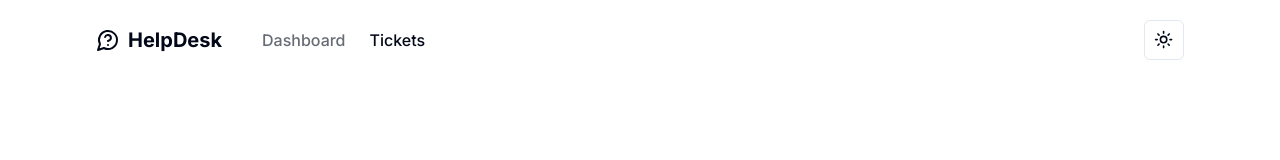
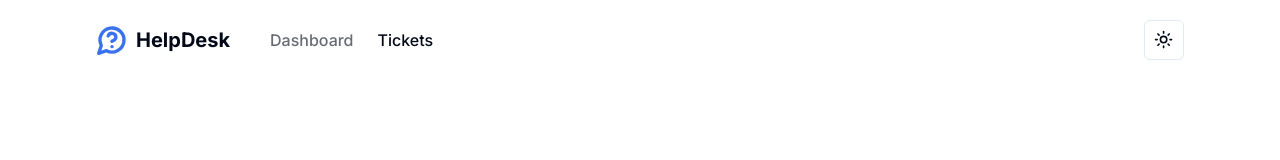
Before and after one commit to shehab910/helpdesk, a Next.js app: page /tickets in a window 1280 px wide. Shown: the top 160 px of the page. Built offline with nearby package versions, Linux system fonts and the light colour scheme; data requests are answered from the project's data file.

Commit message:
Change logo style, Add loading page

```diff
--- /dev/null
+++ b/app/loading.tsx
@@ -0,0 +1,12 @@
+import { Icons } from '@/components/icons';
+import React from 'react';
+
+function Loading() {
+  return (
+    <div className="flex items-center justify-center h-full">
+      <Icons.loader />
+    </div>
+  );
+}
+
+export default Loading;
--- a/app/tickets/page.tsx
+++ b/app/tickets/page.tsx
@@ -1,12 +1,15 @@
 import Headding from '@/components/headding';
-import React from 'react';
+import React, { Suspense } from 'react';
 import TicketList from './ticket-list';
+import Loading from '../loading';
 
 function Tickets() {
   return (
     <>
       <Headding>Tickets</Headding>
-      <TicketList />
+      <Suspense fallback={<Loading />}>
+        <TicketList />
+      </Suspense>
     </>
   );
 }
--- a/components/icons.tsx
+++ b/components/icons.tsx
@@ -1,7 +1,43 @@
-import { Frown, MessageCircleQuestion, X } from 'lucide-react';
+import { cn } from '@/lib/utils';
+import { Frown, MessageCircleQuestion, X, LoaderCircle } from 'lucide-react';
+
+interface CustomIconProps {
+  className?: string;
+  size?: number;
+  strokeWidth?: number;
+}
+
+function MainLogo({
+  size = 32,
+  strokeWidth = 2.5,
+  className,
+}: CustomIconProps) {
+  return (
+    <MessageCircleQuestion
+      className={cn('text-primary/90', className)}
+      strokeWidth={strokeWidth}
+      size={size}
+    />
+  );
+}
+
+function RotatingLoaderCirle({
+  size = 75,
+  strokeWidth = 1.5,
+  className,
+}: CustomIconProps) {
+  return (
+    <LoaderCircle
+      size={size}
+      strokeWidth={strokeWidth}
+      className={cn('animate-spin-slow-color-change', className)}
+    />
+  );
+}
 
 export const Icons = {
-  logo: MessageCircleQuestion,
+  logo: MainLogo,
   close: X,
   sad: Frown,
+  loader: RotatingLoaderCirle,
 };
--- a/components/mobile-nav.tsx
+++ b/components/mobile-nav.tsx
@@ -27,7 +27,7 @@ function MobileNav({ items, setShowMobileMenu, children }: MobileNavProps) {
           href="/"
           className="flex items-center space-x-2"
         >
-          <Icons.logo />
+          <Icons.logo className="text-popover-foreground" />
           <span className="font-bold">{siteConfig.name}</span>
         </Link>
         <nav className="grid grid-flow-row auto-rows-max text-sm">
--- a/tailwind.config.ts
+++ b/tailwind.config.ts
@@ -1,80 +1,88 @@
-import type { Config } from "tailwindcss"
+import type { Config } from 'tailwindcss';
 
 const config = {
-  darkMode: ["class"],
+  darkMode: ['class'],
   content: [
     './pages/**/*.{ts,tsx}',
     './components/**/*.{ts,tsx}',
     './app/**/*.{ts,tsx}',
     './src/**/*.{ts,tsx}',
-	],
-  prefix: "",
+  ],
+  prefix: '',
   theme: {
     container: {
       center: true,
-      padding: "2rem",
+      padding: '2rem',
       screens: {
-        "2xl": "1400px",
+        '2xl': '1400px',
       },
     },
     extend: {
       colors: {
-        border: "hsl(var(--border))",
-        input: "hsl(var(--input))",
-        ring: "hsl(var(--ring))",
-        background: "hsl(var(--background))",
-        foreground: "hsl(var(--foreground))",
+        border: 'hsl(var(--border))',
+        input: 'hsl(var(--input))',
+        ring: 'hsl(var(--ring))',
+        background: 'hsl(var(--background))',
+        foreground: 'hsl(var(--foreground))',
         primary: {
-          DEFAULT: "hsl(var(--primary))",
-          foreground: "hsl(var(--primary-foreground))",
+          DEFAULT: 'hsl(var(--primary))',
+          foreground: 'hsl(var(--primary-foreground))',
         },
         secondary: {
-          DEFAULT: "hsl(var(--secondary))",
-          foreground: "hsl(var(--secondary-foreground))",
+          DEFAULT: 'hsl(var(--secondary))',
+          foreground: 'hsl(var(--secondary-foreground))',
         },
         destructive: {
-          DEFAULT: "hsl(var(--destructive))",
-          foreground: "hsl(var(--destructive-foreground))",
+          DEFAULT: 'hsl(var(--destructive))',
+          foreground: 'hsl(var(--destructive-foreground))',
         },
         muted: {
-          DEFAULT: "hsl(var(--muted))",
-          foreground: "hsl(var(--muted-foreground))",
+          DEFAULT: 'hsl(var(--muted))',
+          foreground: 'hsl(var(--muted-foreground))',
         },
         accent: {
-          DEFAULT: "hsl(var(--accent))",
-          foreground: "hsl(var(--accent-foreground))",
+          DEFAULT: 'hsl(var(--accent))',
+          foreground: 'hsl(var(--accent-foreground))',
         },
         popover: {
-          DEFAULT: "hsl(var(--popover))",
-          foreground: "hsl(var(--popover-foreground))",
+          DEFAULT: 'hsl(var(--popover))',
+          foreground: 'hsl(var(--popover-foreground))',
         },
         card: {
-          DEFAULT: "hsl(var(--card))",
-          foreground: "hsl(var(--card-foreground))",
+          DEFAULT: 'hsl(var(--card))',
+          foreground: 'hsl(var(--card-foreground))',
         },
       },
       borderRadius: {
-        lg: "var(--radius)",
-        md: "calc(var(--radius) - 2px)",
-        sm: "calc(var(--radius) - 4px)",
+        lg: 'var(--radius)',
+        md: 'calc(var(--radius) - 2px)',
+        sm: 'calc(var(--radius) - 4px)',
       },
       keyframes: {
-        "accordion-down": {
-          from: { height: "0" },
-          to: { height: "var(--radix-accordion-content-height)" },
+        'accordion-down': {
+          from: { height: '0' },
+          to: { height: 'var(--radix-accordion-content-height)' },
         },
-        "accordion-up": {
-          from: { height: "var(--radix-accordion-content-height)" },
-          to: { height: "0" },
+        'accordion-up': {
+          from: { height: 'var(--radix-accordion-content-height)' },
+          to: { height: '0' },
+        },
+        'spin-slow-color-change': {
+          '0%': { transform: 'rotate(0deg)', color: 'hsl(var(--primary))' },
+          '25%': { color: 'hsl(var(--muted-foreground))' },
+          '50%': { color: 'hsl(var(--foreground))' },
+          '75%': { color: 'hsl(var(--muted-foreground))' },
+          '100%': { transform: 'rotate(360deg)', color: 'hsl(var(--primary))' },
         },
       },
       animation: {
-        "accordion-down": "accordion-down 0.2s ease-out",
-        "accordion-up": "accordion-up 0.2s ease-out",
+        'accordion-down': 'accordion-down 0.2s ease-out',
+        'accordion-up': 'accordion-up 0.2s ease-out',
+        'spin-slow-color-change': 'spin-slow-color-change 2s linear infinite',
       },
     },
   },
-  plugins: [require("tailwindcss-animate")],
-} satisfies Config
+  plugins: [require('tailwindcss-animate')],
+} satisfies Config;
 
-export default config
+export default config;
```
